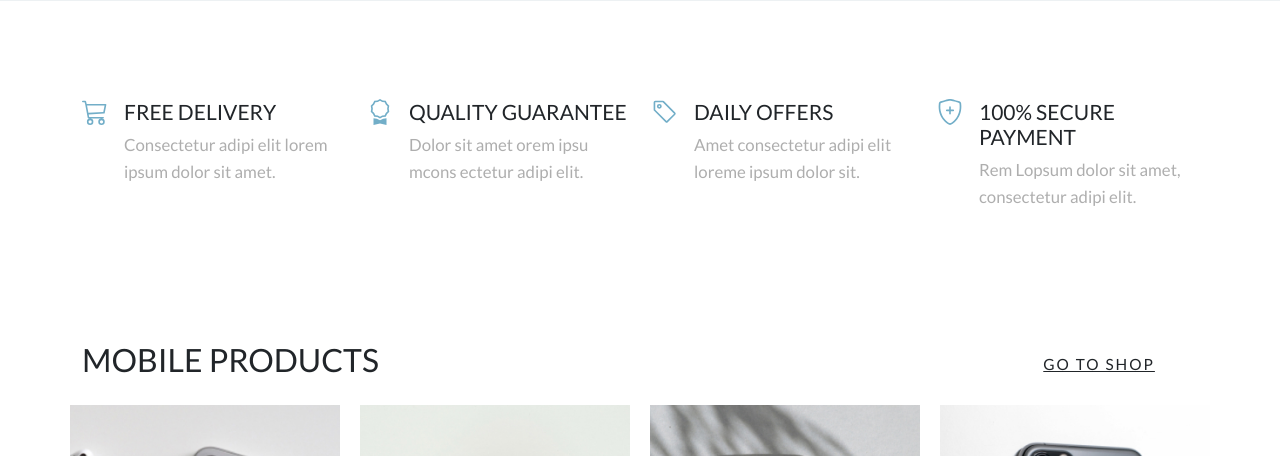
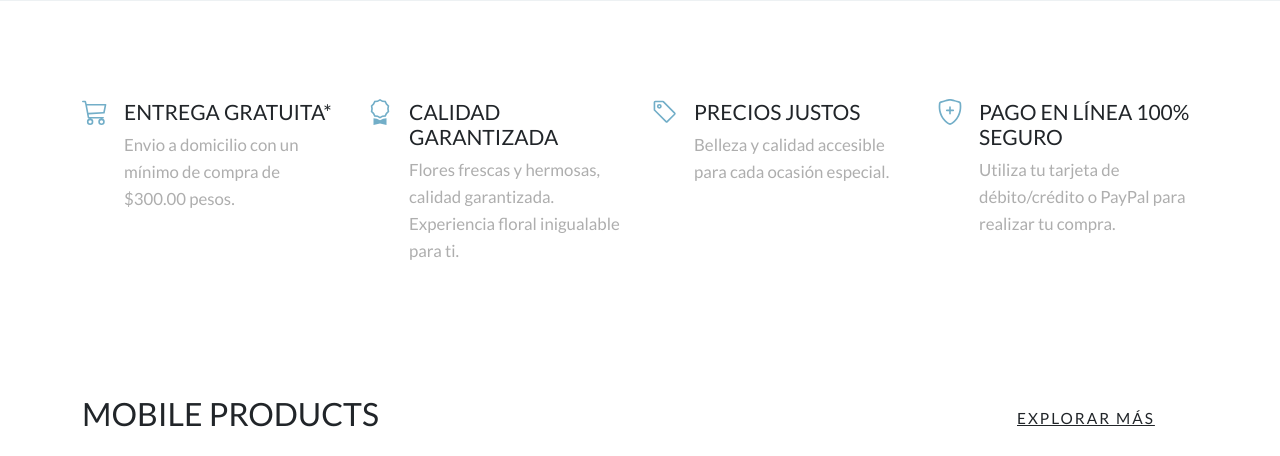
Before and after one commit to F3lixI/proyectoTopicos, a Django app: page / in a window 1280 px wide. Shown: the part 676-1132 px from the top of the page. Run offline with Django 4.2, Linux system fonts and the light colour scheme; data comes from the database, SQL or seed files in the repository; some libraries are stand-ins or nearby versions.

Commit message:
listar productos

```diff
--- a/Venta/templates/index.html
+++ b/Venta/templates/index.html
@@ -99,29 +99,29 @@
             <button type="submit" class="search-submit"><svg class="search"><use xlink:href="#search"></use></svg></button>
           </form>
 
-          <h5 class="cat-list-title">Browse Categories</h5>
+          <h5 class="cat-list-title">Navega por categorias</h5>
 
           <ul class="cat-list">
             <li class="cat-list-item">
-              <a href="#" title="Mobile Phones">Mobile Phones</a>
+              <a href="#" title="Mobile Phones">Rosas</a>
             </li>
             <li class="cat-list-item">
-              <a href="#" title="Smart Watches">Smart Watches</a>
+              <a href="#" title="Smart Watches">Arreglos Florales</a>
             </li>
             <li class="cat-list-item">
-              <a href="#" title="Headphones">Headphones</a>
+              <a href="#" title="Headphones">Plantas</a>
             </li>
             <li class="cat-list-item">
-              <a href="#" title="Accessories">Accessories</a>
+              <a href="#" title="Accessories">Globos</a>
             </li>
             <li class="cat-list-item">
-              <a href="#" title="Monitors">Monitors</a>
+              <a href="#" title="Monitors">Centros de Mesa</a>
             </li>
             <li class="cat-list-item">
-              <a href="#" title="Speakers">Speakers</a>
+              <a href="#" title="Speakers">Arreglos Unilaterales</a>
             </li>
             <li class="cat-list-item">
-              <a href="#" title="Memory Cards">Memory Cards</a>
+              <a href="#" title="Memory Cards">Canastas Frutales</a>
             </li>
           </ul>
 
@@ -270,8 +270,8 @@
                 </svg>
               </div>
               <div class="icon-box-content">
-                <h3 class="card-title text-uppercase text-dark">Free delivery</h3>
-                <p>Consectetur adipi elit lorem ipsum dolor sit amet.</p>
+                <h3 class="card-title text-uppercase text-dark">Entrega Gratuita*</h3>
+                <p>Envio a domicilio con un mínimo de compra de $300.00 pesos.</p>
               </div>
             </div>
           </div>
@@ -283,8 +283,8 @@
                 </svg>
               </div>
               <div class="icon-box-content">
-                <h3 class="card-title text-uppercase text-dark">Quality guarantee</h3>
-                <p>Dolor sit amet orem ipsu mcons ectetur adipi elit.</p>
+                <h3 class="card-title text-uppercase text-dark">Calidad Garantizada</h3>
+                <p>Flores frescas y hermosas, calidad garantizada. Experiencia floral inigualable para ti.</p>
               </div>
             </div>
           </div>
@@ -296,8 +296,8 @@
                 </svg>
               </div>
               <div class="icon-box-content">
-                <h3 class="card-title text-uppercase text-dark">Daily offers</h3>
-                <p>Amet consectetur adipi elit loreme ipsum dolor sit.</p>
+                <h3 class="card-title text-uppercase text-dark">Precios justos</h3>
+                <p>Belleza y calidad accesible para cada ocasión especial.</p>
               </div>
             </div>
           </div>
@@ -309,8 +309,8 @@
                 </svg>
               </div>
               <div class="icon-box-content">
-                <h3 class="card-title text-uppercase text-dark">100% secure payment</h3>
-                <p>Rem Lopsum dolor sit amet, consectetur adipi elit.</p>
+                <h3 class="card-title text-uppercase text-dark">Pago en línea 100% seguro </h3>
+                <p>Utiliza tu tarjeta de débito/crédito o PayPal para realizar tu compra.</p>
               </div>
             </div>
           </div>
@@ -318,12 +318,13 @@
       </div>
     </section>
     <section id="mobile-products" class="product-store position-relative padding-large no-padding-top">
+      {% for flor in flores %}
       <div class="container">
         <div class="row">
           <div class="display-header d-flex justify-content-between pb-3">
             <h2 class="display-7 text-dark text-uppercase">Mobile Products</h2>
             <div class="btn-right">
-              <a href="shop.html" class="btn btn-medium btn-normal text-uppercase">Go to Shop</a>
+              <a href="shop.html" class="btn btn-medium btn-normal text-uppercase">Explorar más</a>
             </div>
           </div>
           <div class="swiper product-swiper">
@@ -331,18 +332,18 @@
               <div class="swiper-slide">
                 <div class="product-card position-relative">
                   <div class="image-holder">
-                    <img src="/static/images/product-item1.jpg" alt="product-item" class="img-fluid">
+                    <img src="{{ flor.large_image }}" alt="product-item" class="img-fluid">
                   </div>
                   <div class="cart-concern position-absolute">
                     <div class="cart-button d-flex">
-                      <a href="flower_detail.html" class="btn btn-medium btn-black">Add to Cart<svg class="cart-outline"><use xlink:href="#cart-outline"></use></svg></a>
+                      <a href="flower_detail.html" class="btn btn-medium btn-black">Añadir al Carrito<svg class="cart-outline"><use xlink:href="#cart-outline"></use></svg></a>
                     </div>
                   </div>
                   <div class="card-detail d-flex justify-content-between align-items-baseline pt-3">
                     <h3 class="card-title text-uppercase">
-                      <a href="#">Iphone 10</a>
+                      <a href="#">{{flor.name}}</a>
                     </h3>
-                    <span class="item-price text-primary">$980</span>
+                    <span class="item-price text-primary">{{flor.price}}</span>
                   </div>
                 </div>
               </div>
@@ -422,6 +423,7 @@
           </div>
         </div>
       </div>
+      {% endfor %}
       <div class="swiper-pagination position-absolute text-center"></div>
     </section>
     <section id="smart-watches" class="product-store padding-large position-relative">
```
Also changed, not shown: Venta/static/images/shop/banner-image.png, Venta/static/images/shop/main-logo.png.
